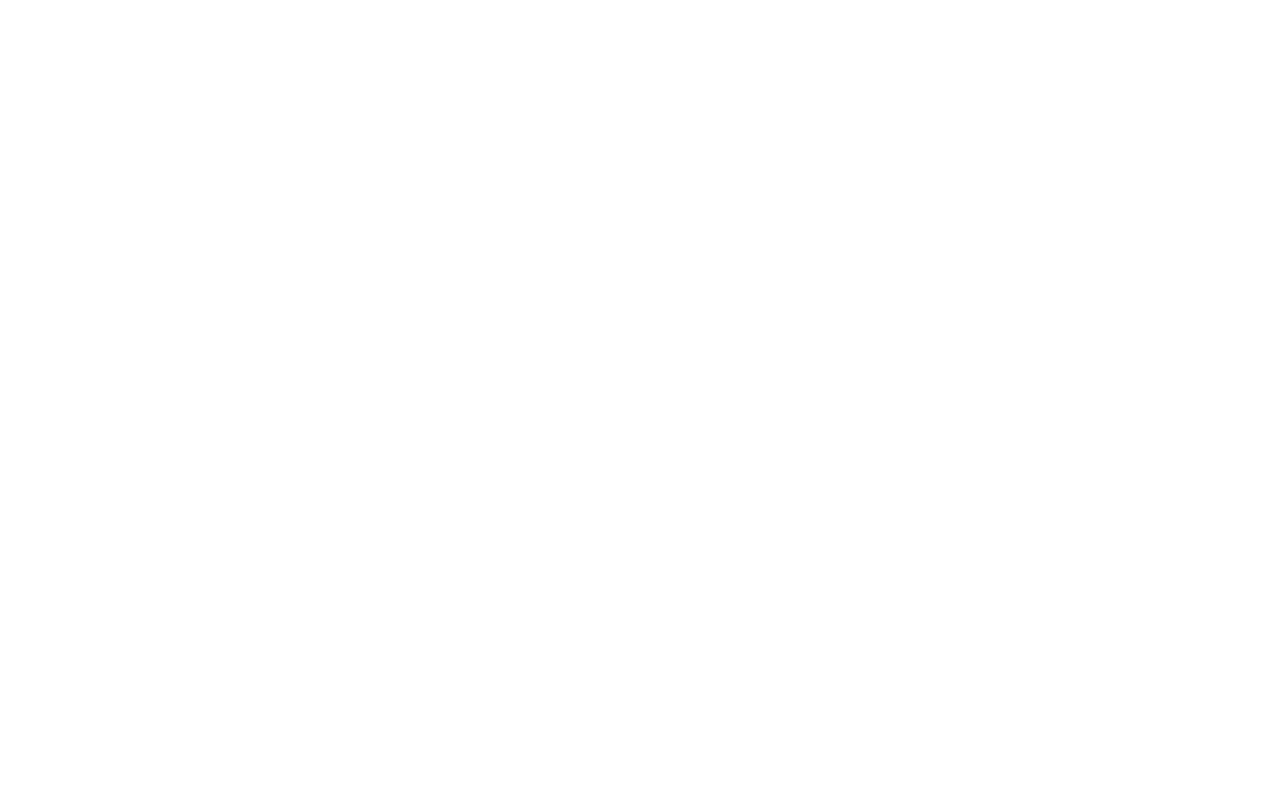
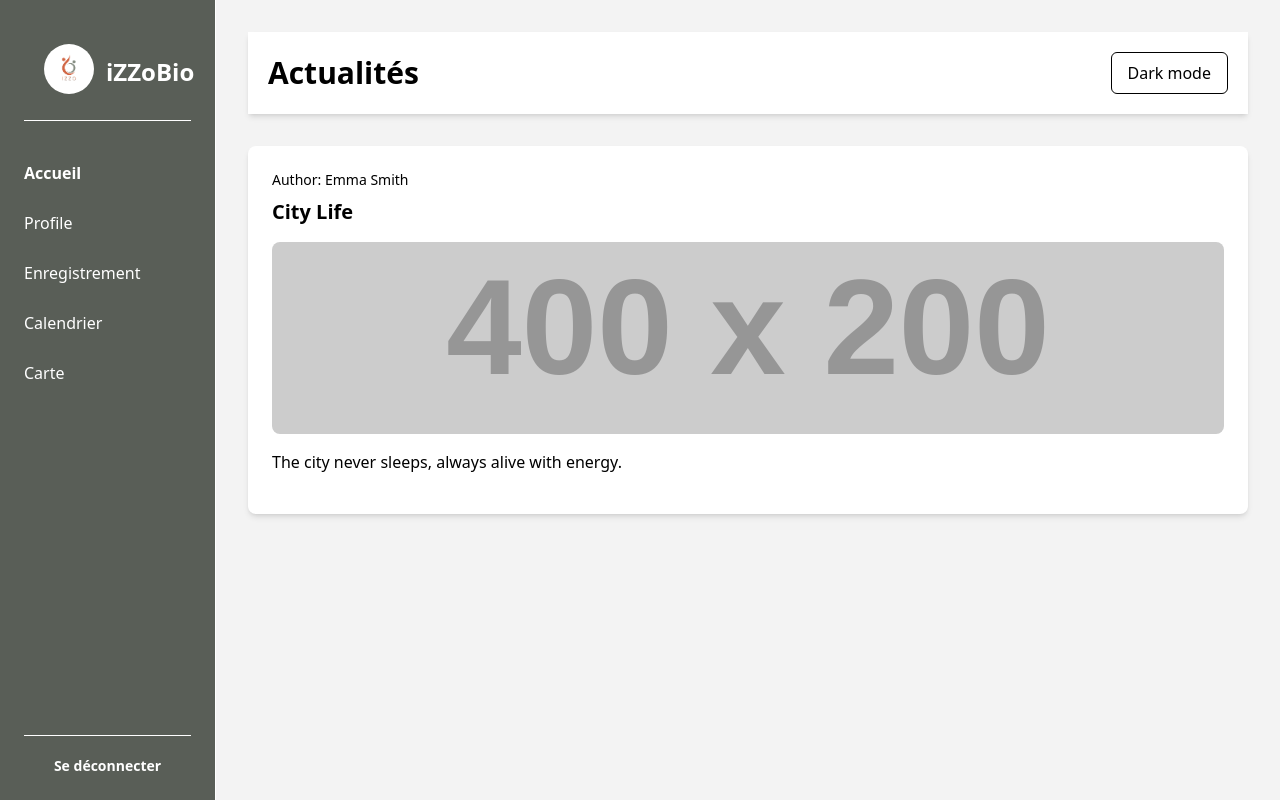
Before and after one commit to IzzoBio/frontend, a React (Vite) app: page /admin in a window 1280 px wide. Before the commit this address had no page. Built offline with nearby package versions, Linux system fonts and the light colour scheme.

Commit message:
feat: adding admin dummy page

```diff
--- a/src/App.jsx
+++ b/src/App.jsx
@@ -14,6 +14,7 @@
 import ResetPassword from "./app/auth/ResetPassword"
 import Home from "./app/home/Home"
 import Favoris from "./app/Favoris/Favoris"
+import Admin from "./app/Admin/Post/Post"
 
 axios.defaults.baseURL = process.env.BACK_API_URL;
 
@@ -36,6 +37,7 @@
           <Route path="/list" element={<List/>}/>
           <Route path="/reset-password" element={<ResetPassword/>}/>
           <Route path="/favoris" element={<Favoris/>}/>
+          <Route path="/admin" element={<Admin/>}/>
         </Routes>
       </BrowserRouter>
     </ThemeProvider>
--- /dev/null
+++ b/src/app/Admin/Post/Post.jsx
@@ -0,0 +1,21 @@
+import Header from "../../../components/Header/Header"
+import Sidebar from "../../../components/Sidebar/Sidebar"
+import PostCard from "../../post/PostCard"
+
+
+
+function Admin() {
+    return (
+        <div className="flex min-h-screen bg-[#f3f3f3]">
+            <Sidebar />
+            <main className="flex-1 p-8">
+                <Header />
+                <div className="flex justify-center items-center">
+                    <PostCard />
+                </div>
+            </main>
+        </div>
+    )
+}
+
+export default Admin
```
